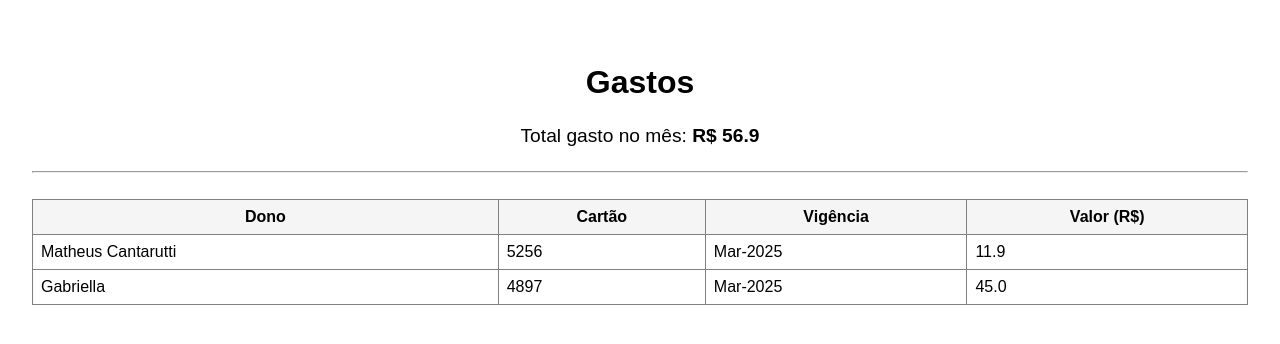
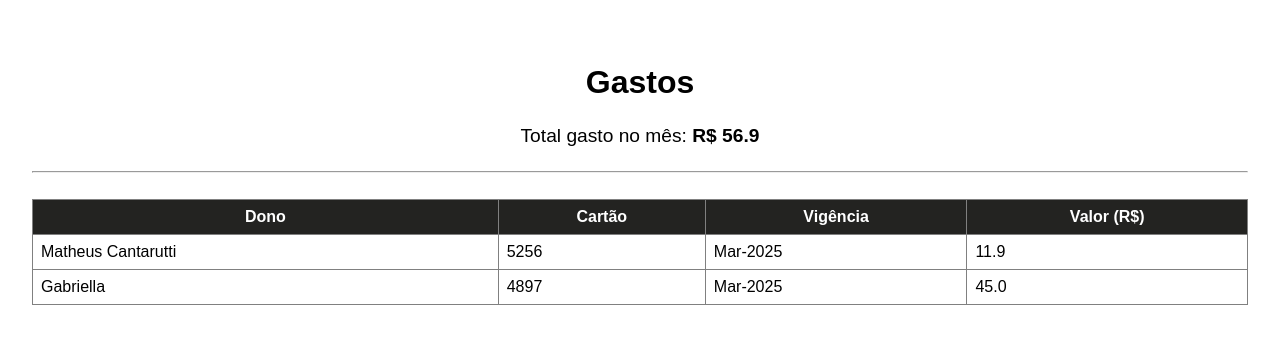
Before and after one commit to cantaruttim/calculadora_pessoal, a FastAPI app: page /gastos in a window 1280 px wide. Shown: the part 50-394 px from the top of the page. Run offline with FastAPI, Linux system fonts and the light colour scheme.

Commit message:
updated gastos header

```diff
--- a/templates/gastos.html
+++ b/templates/gastos.html
@@ -10,7 +10,7 @@
     <hr />
     <br />
     <table border="1" cellpadding="8" cellspacing="0" style="width: 100%; border-collapse: collapse;">
-        <thead style="background-color: #f5f5f5;">
+        <thead style="background-color: #232321; color: white;">
             <tr>
                 <th>Dono</th>
                 <th>Cartão</th>
```
